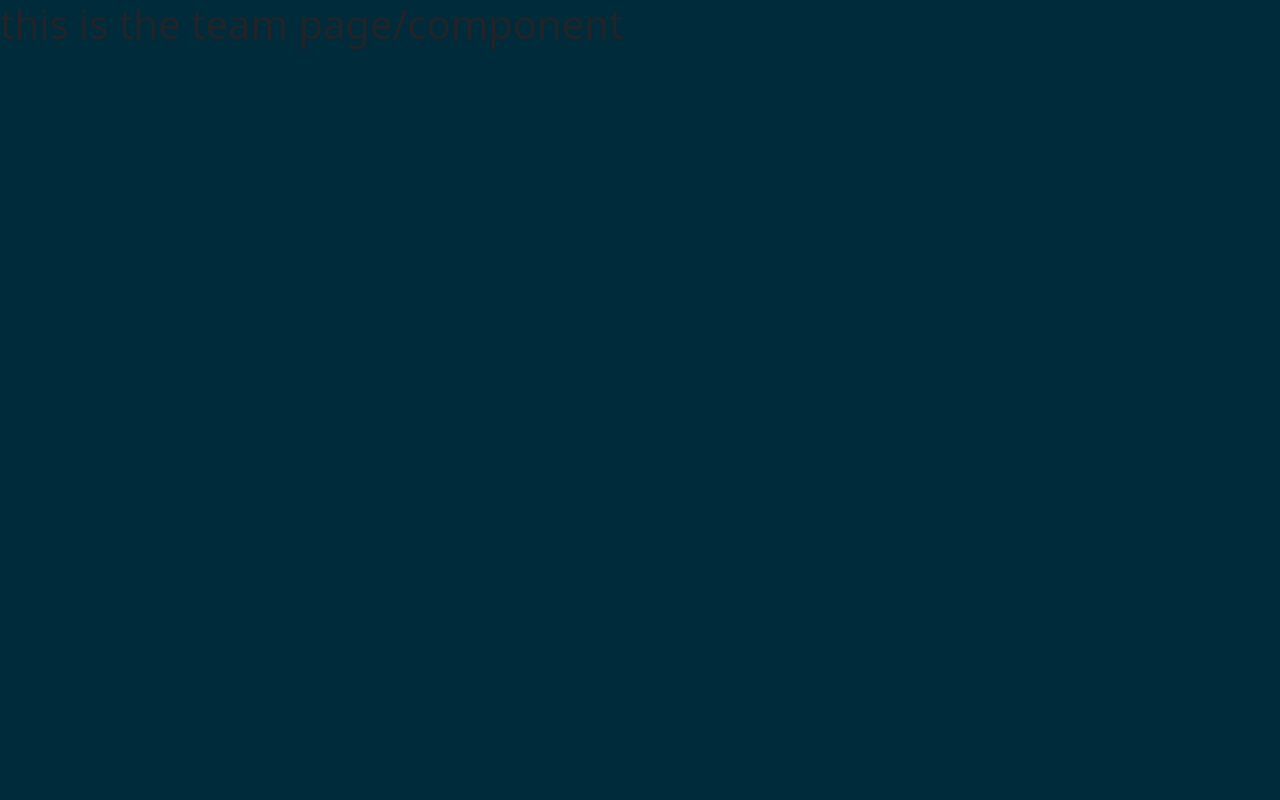
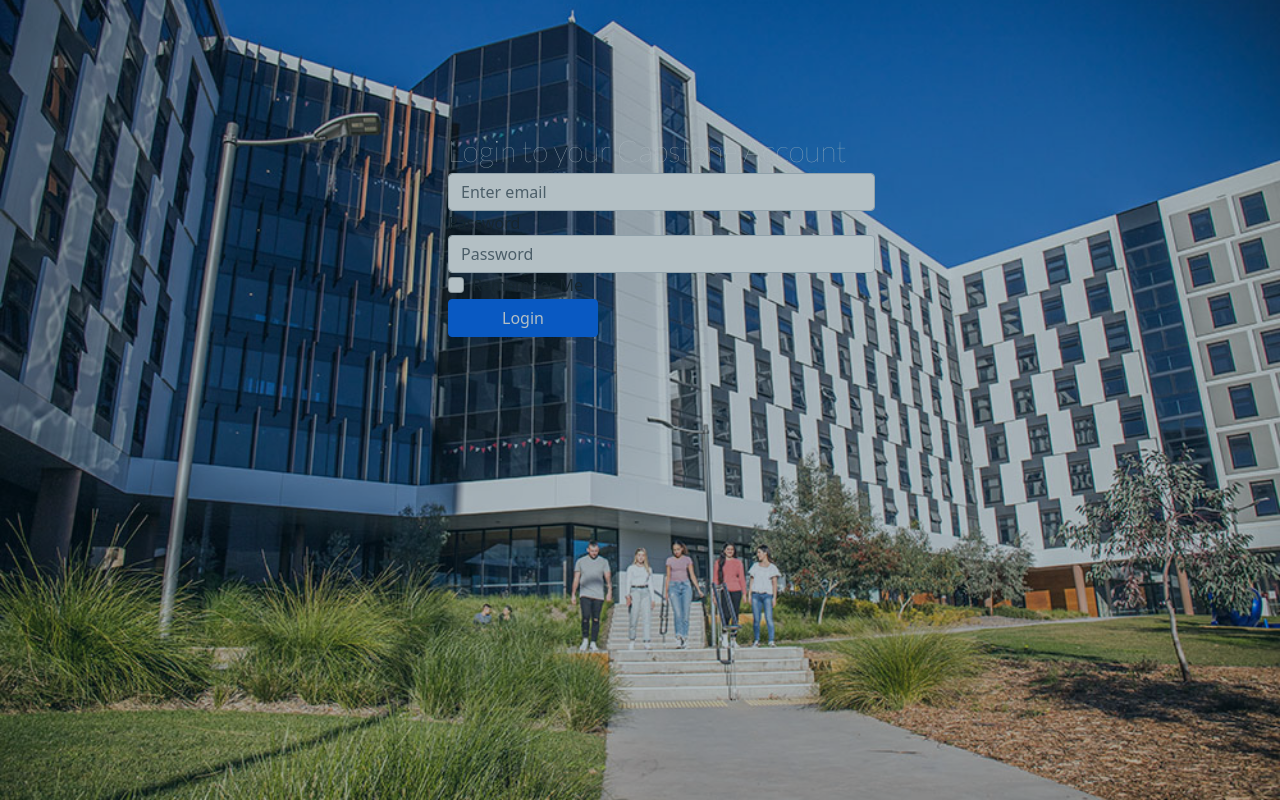
Before and after one commit to christian-townsend/capstone-project, a React (Create React App) app in the folder frontend/: page /login in a window 1280 px wide. Built offline with nearby package versions, Linux system fonts and the light colour scheme.

Commit message:
updates
front end

```diff
--- a/frontend/public/index.html
+++ b/frontend/public/index.html
@@ -14,7 +14,7 @@
       integrity="sha384-F3w7mX95PdgyTmZZMECAngseQB83DfGTowi0iMjiWaeVhAn4FJkqJByhZMI3AhiU"
       crossorigin="anonymous"/>
       <script src="https://kit.fontawesome.com/018737104e.js" crossorigin="anonymous"></script>
-      <link href="https://fonts.googleapis.com/css2?family=Lato:wght@100&display=swap" rel="stylesheet">
+      <link href="https://fonts.googleapis.com/css2?family=Lato:wght@100,500&display=swap" rel="stylesheet">
         <link rel="manifest" href="%PUBLIC_URL%/manifest.json" />
         <title>Capstone Project</title>
   </head>
--- a/frontend/src/App.css
+++ b/frontend/src/App.css
@@ -1,19 +1,25 @@
 .navbar{
     background-color: #00809F;
-    height: 70px;
+    height: 150px;
     box-shadow: 0 2px 4px 0 rgba(0,0,0,1);
     font-family: 'Lato', sans-serif;
     font-size: 20px;
+    font-weight: 600;
+    margin: 0;
+    border: 0;
+    width: 100%;
+    padding: 0 150px;
+    margin: 0 auto;
 }
 
 .navbar-nav {
-    margin-left: auto;
-
+position: relative;
+top: 45px;
 }
 
 .myUC-logo{
     position: relative;
-    top: 5px;
+    top: 50px;
     right:20px;
 }
 
@@ -21,18 +27,19 @@
     color: #fff;
     text-decoration: none;
     position: relative;
-    top:3px;
+    top:50px;
 
 }
 
 .canvas {
     position: relative;
+    top: 48px;
     padding-bottom: 7px;
     padding-right: 15px;
 }
 
 .capstone-logo{
-    top: 2px;
+    top: 20px;
     height: 120px;
     margin: 0 auto;
     display: block;
@@ -97,3 +104,40 @@
       text-align: center;
       color: #fff;
   }
+
+.bg-image{
+    min-height: 100%;
+    min-width: 1024px;
+    width: 100%;
+    height: 100%;
+    position: fixed;
+    background-position: center;
+    background-repeat: no-repeat;
+    background-size: cover;
+    background-color: black;
+    opacity: 0.7;
+
+}
+
+@media screen and (max-width: 1024px) {
+    .bg-image {
+      left: 50%;
+      margin-left: -512px;
+    }
+  }
+
+
+  .login-form {
+      margin-top: 10%;
+      margin-left: 35%;
+      margin-right: 35%;
+  }
+
+  .login-input{
+      font-size: 30px;
+      font-weight: 900px;
+      color: #fff;
+      font-family: 'Lato', sans-serif;
+
+
+  }
--- a/frontend/src/components/landing-component.js
+++ b/frontend/src/components/landing-component.js
@@ -92,7 +92,13 @@ export default class Account extends Component {
                                     <button className="btn btn-primary">View Projects</button>
                                 </Link>
                         </div>
+
                         </div>
+                        <div class="row">
+                     <div class="col-lg-12 divider-section">
+
+                    </div>
+                </div>
                     </div>
                 </div>
             </div>
--- a/frontend/src/components/login-component.js
+++ b/frontend/src/components/login-component.js
@@ -1,11 +1,37 @@
 import React, { Component } from 'react';
+
+
 
 export default class Login extends Component {
     render (){
         return (
-            <div>
-                <h1> this is the team page/component</h1>
+
+            <div class="col-lg-12 bg-image" style={{backgroundImage: 'url(/images/uccampus.jpg)'}}>
+            <div class="col-lg-4 login-form">
+                <form>
+                <div class="form-group">
+                    <label class="login-input">Login to your Capstone Account</label>
+                    <input type="email" class="form-control" aria-describedby="emailHelp" placeholder="Enter email"></input>
+                </div>
+
+                <div class="form-group">
+                    <label for="exampleInputPassword1">Password</label>
+                    <input type="password" class="form-control" id="exampleInputPassword1" placeholder="Password"></input>
+                </div>
+                <div class="form-check">
+
+
+                    <input type="checkbox" class="form-check-input" id="exampleCheck1"></input>
+                    <label class="form-check-label" for="exampleCheck1">Remember Me</label>
+                </div>
+                <button type="submit" class="btn btn-primary">Login</button>
+                </form>
+
             </div>
+            </div>
+
+
+
         )
     }
 }
--- a/frontend/src/components/navbar-component.js
+++ b/frontend/src/components/navbar-component.js
@@ -8,20 +8,17 @@ export default class Navbar extends Component {
     return (
       <nav className="navbar navbar-dark navbar-expand-lg">
           <div className="container-fluid">
-                <ul className="navbar-nav">
-                    <li>
-                      <Link to='/landing'><img className="capstone-logo" src="/images/capstone-logo.svg" alt="capstone logo"></img></Link>
-                    </li>
-                    <li>
-                    <a href="https://www.canberra.edu.au/content/myuc/home.html/">
-                      <img className="myUC-logo" width="129.6" height="47.2" src="/images/myUC.svg" alt="myUC logo"></img></a>
-                    </li>
-                    <li>
-                      <Link to='/dashboard/'> <img className="canvas" width="52" height="52" src="/images/canvas.svg" alt="canvas logo"></img></Link>
-                    </li>
-                    <li>
-                      <i className="fas fa-user-circle fa-2x"></i>
-                    </li>
+              <a><Link to='/landing'><img className="capstone-logo" src="/images/capstone-logo.svg" alt="capstone logo"></img></Link></a>
+                <ul className="navbar-nav me-auto">
+                  <li class="nav-item">
+                    <a class="nav-link" href="#">Login</a>
+                  </li>
+                  <li class="nav-item">
+                    <a class="nav-link" href="#">About</a>
+                  </li>
+                  <li class="nav-item">
+                    <a class="nav-link" href="#">Past Projects</a>
+                  </li>
                 </ul>
             </div>
       </nav>
```
